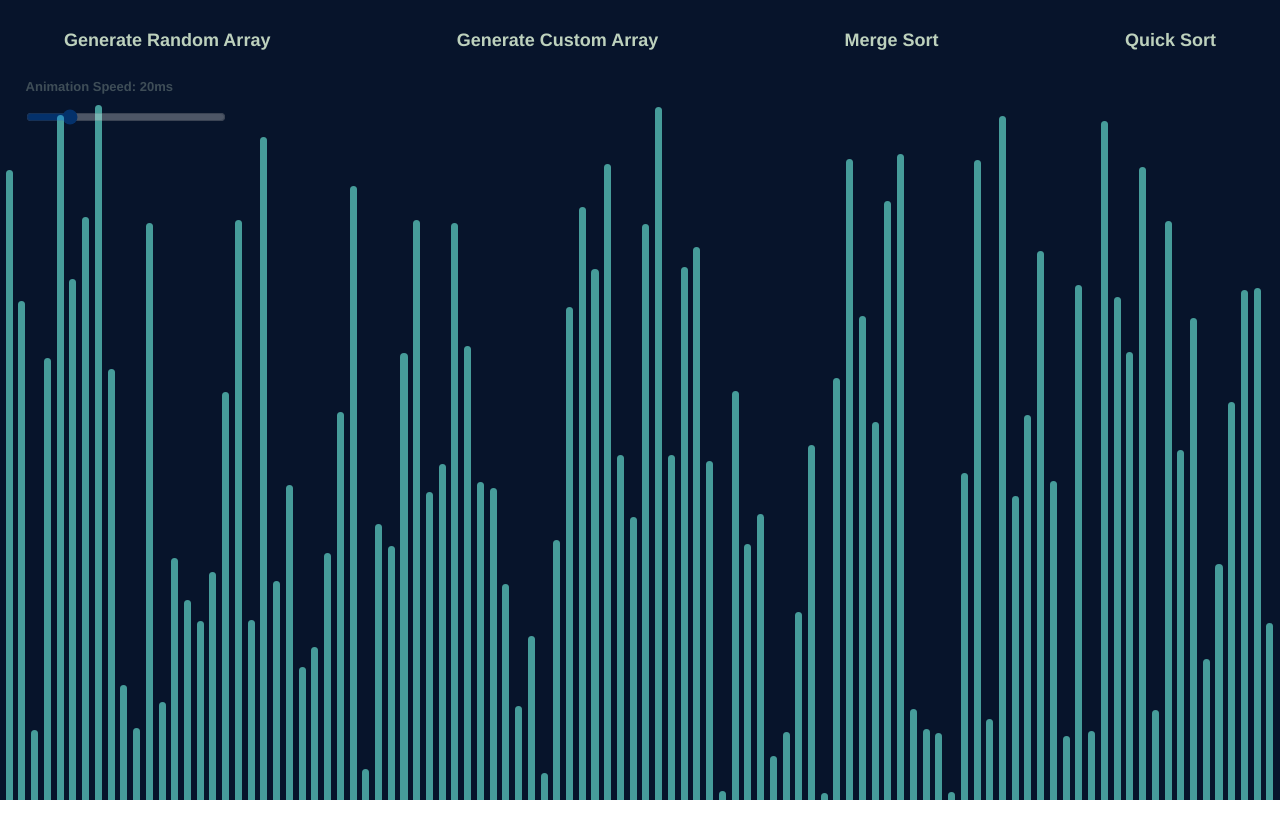
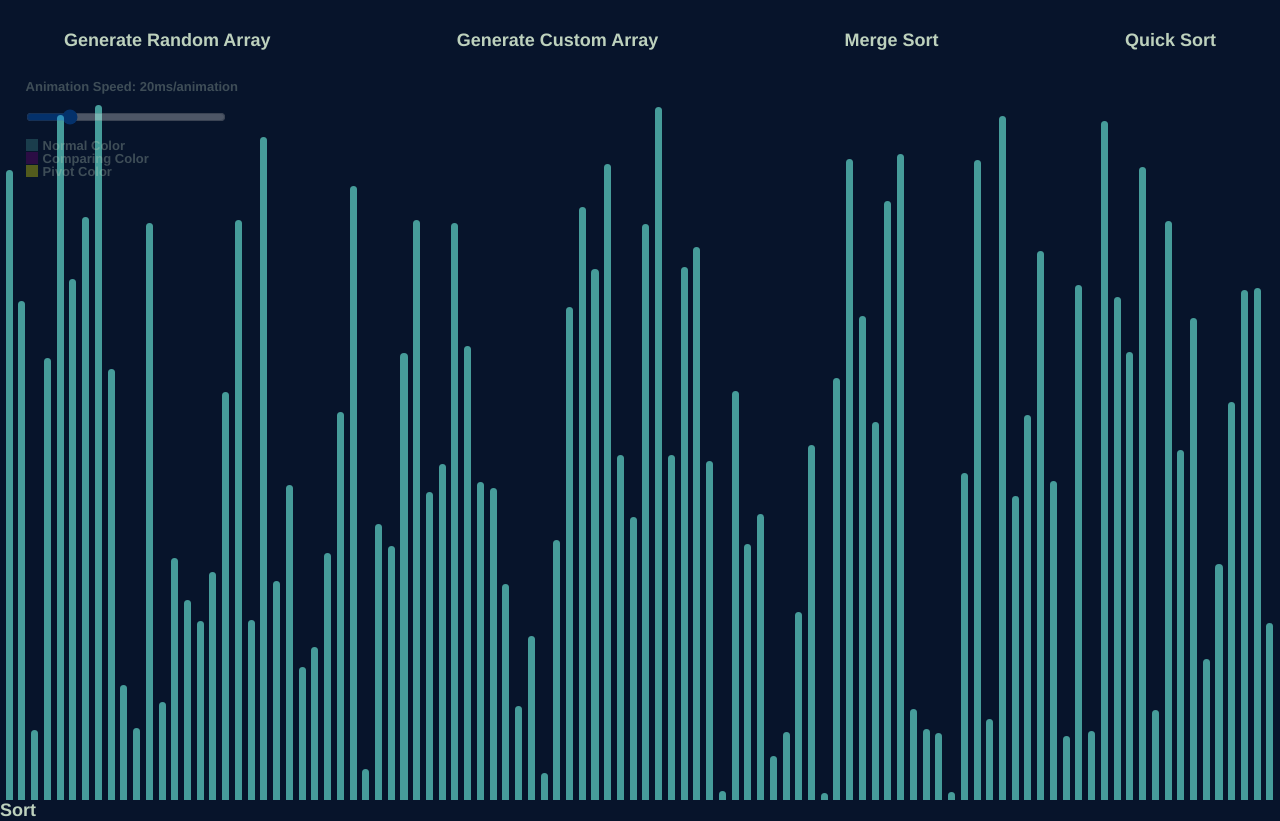
Before and after one commit to EdiKrasniqi11/AlgoSortVisualizer, a React (Create React App) app: page / in a window 1280 px wide. Before the commit the page ends 800 px from the top, so only its background shows below. Built offline with nearby package versions, Linux system fonts and the light colour scheme.

Commit message:
Small Fixes and Changes

```diff
--- a/src/App.css
+++ b/src/App.css
@@ -50,3 +50,6 @@
     border:none;
     box-shadow:none;
 }
+.disabled{
+    pointer-events: none;
+}
--- a/src/App.js
+++ b/src/App.js
@@ -13,7 +13,6 @@ function App() {
   const normalBarColor = '#469c9a'
   const compareBarColor = 'purple'
   const pivotBarColor = 'yellow'
-  const [disabledToggle, setDisabledToggle] = useState('')
 
   useEffect(() => {
       generateRandomArray(100)
@@ -43,9 +42,10 @@ function App() {
   }
 
   return (
-    <div className="main-container">
+    <div className='main-container'>
       <Header generateRandom={() => generateRandomArray(Math.floor(Math.random()*(100-21)+20))} setArray={setArray} mergeSort={mergeSort} quickSort={quickSort}/>
       <Sorter array={array} animationSpeed={animationSpeed} setAnimationSpeed={setAnimationSpeed}/>
+      <button>Sort</button>
     </div>
   );
 }
--- a/src/components/algorithmAnimators/quickSortAnimator.js
+++ b/src/components/algorithmAnimators/quickSortAnimator.js
@@ -15,14 +15,13 @@ export default function animateQuickSort(animations, arrayItems, normalBarColor,
             }, i*animationSpeed)
             break
           case 'move pivot':
-            [first, second, type] = animation
+            [first, second, firstHeight, secondHeight, type] = animation
             firstStyle = arrayItems[first].style
             secondStyle = arrayItems[second].style
-            tempHeight = firstStyle.height
             setTimeout(() => {
               firstStyle.backgroundColor = normalBarColor
-              firstStyle.height = secondStyle.height
-              secondStyle.height = tempHeight
+              firstStyle.height = `${secondHeight}px`
+              secondStyle.height = `${firstHeight}px`
               secondStyle.backgroundColor = pivotBarColor
             }, i*animationSpeed)
             break
--- a/src/components/algorithms/QuickSort.js
+++ b/src/components/algorithms/QuickSort.js
@@ -16,7 +16,7 @@ function quickSort(array, startIndex, endIndex, animations){
         animations.push([pivotPointer, 'deselect pivot'])
 
         // sending the pivot to the end
-        animations.push([pivotPointer, endIndex,'move pivot'])
+        animations.push([pivotPointer, endIndex, array[pivotPointer], array[endIndex], 'move pivot'])
         swap(array, pivotPointer, endIndex)
 
         let i = partition(array, startIndex, endIndex, animations)
--- a/src/components/header/Header.js
+++ b/src/components/header/Header.js
@@ -36,10 +36,10 @@ export default function Header(props){
     return (
         <>
         <header className="header">
-            <button onClick={props.generateRandom}>Generate Random Array</button>
-            <button onClick={() => {setToggle(1); document.getElementById('form').reset(); setArrayLength(0)}}>Generate Custom Array</button>
-            <button onClick={() => props.mergeSort()}>Merge Sort</button>
-            <button onClick={() => props.quickSort()}>Quick Sort</button>
+            <button className="nav-buttons" onClick={props.generateRandom}>Generate Random Array</button>
+            <button className="nav-buttons" onClick={() => {setToggle(1); document.getElementById('form').reset(); setArrayLength(0)}}>Generate Custom Array</button>
+            <button className="nav-buttons" onClick={() => {props.mergeSort()}}>Merge Sort</button>
+            <button className="nav-buttons" onClick={() => props.quickSort()}>Quick Sort</button>
         </header>
         <Popup toggle={toggle} deactivate={() => {setToggle(0)}}>
             <div className="popup-inner">
--- a/src/components/sorter/Sorter.css
+++ b/src/components/sorter/Sorter.css
@@ -12,3 +12,9 @@
     display:flex;
     border-radius: 25px 25px 0px 0px;
 }
+.color-box{
+    margin-right:5px;
+    display:block;
+    height:12px;
+    aspect-ratio: 1;
+}
--- a/src/components/sorter/Sorter.js
+++ b/src/components/sorter/Sorter.js
@@ -11,8 +11,11 @@ export default function Sorter(props){
             )
         )}
         <div className="animationSpeedDiv">
-          <h4>Animation Speed: {props.animationSpeed}ms</h4>
+          <h4>Animation Speed: {props.animationSpeed}ms/animation</h4>
           <input type="range" className="animationSpeedControl" value={props.animationSpeed} onChange={(e) => props.setAnimationSpeed(e.target.value)}></input>
+          <div style={{display: 'flex'}}><div className="color-box" style={{background: `#469c9a`}}></div><h4>Normal Color</h4></div>
+          <div style={{display: 'flex'}}><div className="color-box" style={{background: `purple`}}></div><h4>Comparing Color</h4></div>
+          <div style={{display: 'flex'}}><div className="color-box" style={{background: `yellow`}}></div><h4>Pivot Color</h4></div>
         </div>
       </div>
     )
```
